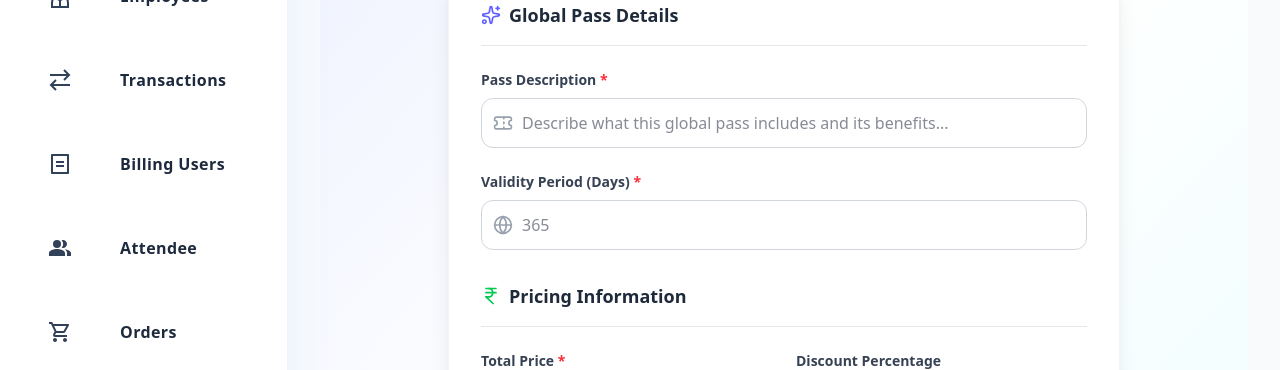
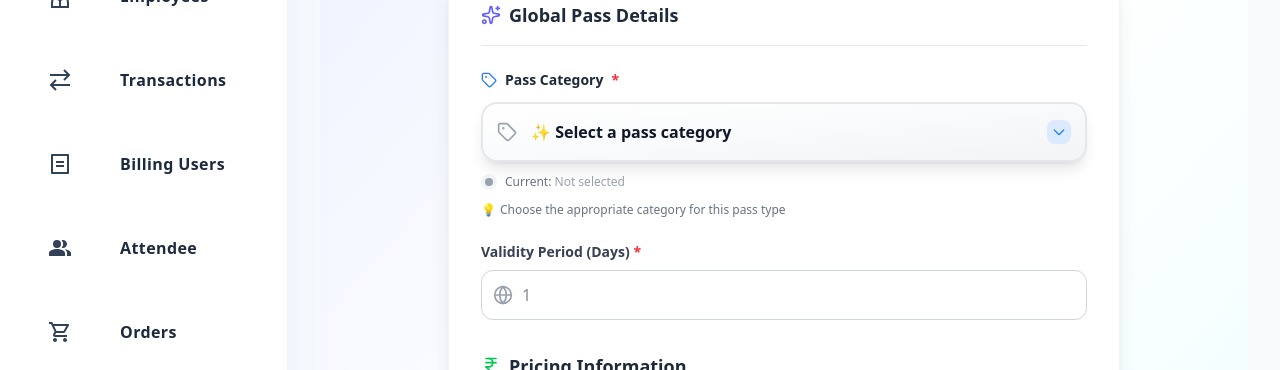
Before and after one commit to dandiyaOrg/event-frontend, a React (Vite) app: page /globalpass/create in a window 1280 px wide. Shown: the part 334-704 px from the top of the page. Built offline with nearby package versions, Linux system fonts and the light colour scheme; no server answers; sample sign-in values are in the browser's storage.

Commit message:
Added few changes in Passes

```diff
--- /dev/null
+++ b/src/Components/GlobalPassTable.jsx
@@ -0,0 +1,63 @@
+// components/PassTable.jsx
+import React, { useState } from 'react';
+import { useParams, useNavigate } from 'react-router-dom';
+import CustomizableTable from '../Components/CustomizableTable';
+import { Plus } from 'lucide-react';
+
+const passesColumns = [
+
+  { key: "category", label: "Category" },
+  { key: "total_price", label: "Unit Price" },
+  { key: "discount_percentage", label: "Discount %" },
+  { key: "final_price", label: "Final Price" },
+];
+
+const GlobalPassTable = (data) => {
+  const { eventId, subEventId } = useParams();
+  const navigate = useNavigate();
+
+  console.log("Passes Data:", data);
+
+  // Extract passes data from your API response structure
+  const passesData = data.data;
+
+  // Format data for display
+  const formatPassData = (passes) => {
+    if (!Array.isArray(passes)) return [];
+
+    return passes.map(pass => ({
+      ...pass,
+      total_price: pass.total_price ? `₹${parseFloat(pass.total_price).toFixed(2)}` : 'N/A',
+      discount_percentage: pass.discount_percentage ? `${parseFloat(pass.discount_percentage)}%` : '0%',
+      final_price: pass.final_price ? `₹${parseFloat(pass.final_price).toFixed(2)}` : 'N/A',
+    }));
+  };
+
+  // Navigate to create pass page
+  const handleNewPass = () => {
+    navigate(`/events/${eventId}/subevents/${subEventId}/passes/create`);
+  };
+
+  // Navigate to pass details page
+  const handleRowClick = (pass) => {
+    navigate(`/events/${eventId}/subevents/${subEventId}/passes/${pass.pass_id}`, {
+      state: { pass }
+    });
+  };
+
+  return (
+    <div className="px-8 min-h-screen bg-gray-50">
+
+        {/* Table */}
+        <div className="bg-white rounded-xl shadow-sm">
+            <CustomizableTable
+            data={formatPassData(passesData)}
+            allColumns={passesColumns}
+            onRowClick={handleRowClick}
+        />
+        </div>
+      </div>
+  );
+};
+
+export default GlobalPassTable;
--- a/src/Components/InputField.jsx
+++ b/src/Components/InputField.jsx
@@ -54,7 +54,7 @@ const InputField = ({
               ? 'border-red-500 bg-red-50'
               : 'border-gray-300 hover:border-gray-400 focus:border-blue-500'
           } ${disabled ? 'bg-gray-100 cursor-not-allowed' : ''}`}
-          {...props}
+
         />
 
         {name === 'password' && (
--- a/src/Pages/GlobalPassCreate.jsx
+++ b/src/Pages/GlobalPassCreate.jsx
@@ -1,5 +1,5 @@
 import React, { useState } from "react";
-import { useNavigate } from "react-router-dom";
+import { useNavigate, useLocation } from "react-router-dom";
 import {
   ArrowLeft,
   Save,
@@ -13,22 +13,24 @@ import {
   Sparkles
 } from "lucide-react";
 import InputField from "../Components/InputField";
-// import { useCreateGlobalPassMutation } from "../features/passTable/PassTableApi"; // Update to use global pass API
+import { useCreatePassMutation } from "../features/passTable/PassTableApi";
 
 const GlobalPassCreate = () => {
   const navigate = useNavigate();
+  const location = useLocation();
+  const state = location.state;
+  const eventId = state;
   const [errors, setErrors] = useState({});
 
-  // Use the create global pass mutation
-//   const [createGlobalPass, { isLoading: isSubmitting }] = " ";
+  const [createGlobalPass, { isLoading, isSubmitting }] = useCreatePassMutation();
 
   const [formData, setFormData] = useState({
+    event_id: eventId,
     category: "",
     total_price: "",
     discount_percentage: "",
     is_active: false,
-    description: "", // Additional field for global passes
-    validity_days: "", // How long the pass is valid
+    validity_days: "",
   });
 
   const handleChange = (e) => {
@@ -76,10 +78,6 @@ const GlobalPassCreate = () => {
         "Discount percentage must be between 0 and 100";
     }
 
-    if (!formData.description.trim()) {
-      newErrors.description = "Description is required for global passes";
-    }
-
     if (!formData.validity_days) {
       newErrors.validity_days = "Validity period is required";
     } else if (parseInt(formData.validity_days) <= 0) {
@@ -108,12 +106,13 @@ const GlobalPassCreate = () => {
     try {
       // Prepare data for global pass API
       const globalPassData = {
+        event_id: eventId,
         category: formData.category.trim(),
         total_price: parseFloat(formData.total_price),
         discount_percentage: parseFloat(formData.discount_percentage) || 0,
         is_active: formData.is_active,
-        description: formData.description.trim(),
-        validity_days: parseInt(formData.validity_days),
+        validity: parseInt(formData.validity_days),
+        is_global: true,
       };
 
       console.log("Submitting global pass data:", globalPassData);
@@ -122,11 +121,7 @@ const GlobalPassCreate = () => {
       await createGlobalPass(globalPassData).unwrap();
 
       // Success - navigate back to global passes list
-      navigate("/global-passes", {
-        state: {
-          message: `Global pass "${formData.category}" has been created successfully!`,
-        },
-      });
+      navigate(-1);
     } catch (error) {
       console.error("Failed to create global pass:", error);
 
@@ -206,9 +201,6 @@ const GlobalPassCreate = () => {
               {/* Category Dropdown */}
               <div className="space-y-3">
 
-
-
-
                 {errors.category && (
                   <div className="flex items-center space-x-2 p-3 bg-red-50 rounded-lg border-l-4 border-red-400">
                     <div className="w-5 h-5 bg-red-100 rounded-full flex items-center justify-center">
@@ -221,21 +213,115 @@ const GlobalPassCreate = () => {
                 )}
               </div>
 
-              {/* Description Field */}
-              <InputField
-                label="Pass Description"
-                name="description"
-                type="textarea"
-                icon={Ticket}
-                placeholder="Describe what this global pass includes and its benefits..."
-                value={formData.description}
-                handleChange={handleChange}
-                errors={errors}
-                required={true}
-                variant="filled"
-                helperText="Detailed description of global pass features and benefits"
-                rows={4}
-              />
+              <div className="space-y-3">
+                <label className="flex items-center space-x-2 text-sm font-semibold text-gray-800 mb-3">
+                  <Tag className="w-4 h-4 text-blue-500" />
+                  <span>Pass Category</span>
+                  <span className="text-red-500">*</span>
+                </label>
+
+                <div className="relative">
+                  <div className="absolute inset-y-0 left-0 pl-4 flex items-center pointer-events-none z-10">
+                    <Tag className="h-5 w-5 text-gray-400" />
+                  </div>
+                  <select
+                    name="category"
+                    value={formData.category}
+                    onChange={handleChange}
+                    className={`w-full pl-12 pr-10 py-4 bg-gradient-to-br from-white via-gray-50 to-gray-100 border-2 rounded-2xl transition-all duration-300 text-gray-900 font-semibold shadow-lg hover:shadow-xl focus:outline-none focus:bg-white appearance-none cursor-pointer backdrop-blur-sm ${
+                      errors.category
+                        ? "border-red-300 focus:border-red-500 focus:ring-4 focus:ring-red-500/20 hover:border-red-400"
+                        : "border-gray-200 focus:border-blue-500 focus:ring-4 focus:ring-blue-500/10 hover:border-blue-300"
+                    } ${formData.category ? "text-gray-900" : "text-gray-500"}`}
+                    required
+                  >
+                    <option
+                      value=""
+                      disabled
+                      className="text-gray-400 font-normal bg-gray-50"
+                    >
+                      ✨ Select a pass category
+                    </option>
+                    <option
+                      value="Full Group"
+                      className="py-3 px-4 text-gray-900 font-medium bg-white hover:bg-blue-50 border-l-4 border-blue-500"
+                    >
+                      👥 Group - Multiple people pass
+                    </option>
+                    <option
+                      value="Full Stag Male"
+                      className="py-3 px-4 text-gray-900 font-medium bg-white hover:bg-green-50 border-l-4 border-green-500"
+                    >
+                      👨 Stag Male - Single male entry
+                    </option>
+                    <option
+                      value="Full Stag Female"
+                      className="py-3 px-4 text-gray-900 font-medium bg-white hover:bg-pink-50 border-l-4 border-pink-500"
+                    >
+                      👩 Stag Female - Single female entry
+                    </option>
+                    <option
+                      value="Full Couple"
+                      className="py-3 px-4 text-gray-900 font-medium bg-white hover:bg-purple-50 border-l-4 border-purple-500"
+                    >
+                      💑 Couple - Two person pass
+                    </option>
+                  </select>
+
+                  {/* Custom dropdown arrow */}
+                  <div className="absolute inset-y-0 right-0 pr-4 flex items-center pointer-events-none">
+                    <div className="w-6 h-6 bg-blue-100 rounded-lg flex items-center justify-center">
+                      <svg
+                        className="w-4 h-4 text-blue-500"
+                        fill="none"
+                        stroke="currentColor"
+                        viewBox="0 0 24 24"
+                      >
+                        <path
+                          strokeLinecap="round"
+                          strokeLinejoin="round"
+                          strokeWidth="2"
+                          d="M19 9l-7 7-7-7"
+                        ></path>
+                      </svg>
+                    </div>
+                  </div>
+                </div>
+
+                {errors.category && (
+                  <div className="flex items-center space-x-2 p-3 bg-red-50 rounded-lg border-l-4 border-red-400">
+                    <div className="w-5 h-5 bg-red-100 rounded-full flex items-center justify-center">
+                      <div className="w-2 h-2 bg-red-500 rounded-full"></div>
+                    </div>
+                    <p className="text-red-600 text-sm font-medium">
+                      {errors.category}
+                    </p>
+                  </div>
+                )}
+
+                <div className="flex items-center space-x-2 mt-2">
+                  <div className="w-4 h-4 bg-gray-100 rounded-full flex items-center justify-center">
+                    <div className="w-2 h-2 bg-gray-400 rounded-full"></div>
+                  </div>
+                  <p className="text-gray-500 text-xs font-medium">
+                    Current:{" "}
+                    {formData.category ? (
+                      <span className="text-blue-600 font-semibold">
+                        {formData.category}
+                      </span>
+                    ) : (
+                      <span className="text-gray-400">Not selected</span>
+                    )}
+                  </p>
+                </div>
+
+                <p className="text-xs text-gray-500 mt-1 flex items-center space-x-1">
+                  <span>💡</span>
+                  <span>
+                    Choose the appropriate category for this pass type
+                  </span>
+                </p>
+              </div>
 
               {/* Validity Days */}
               <InputField
@@ -243,13 +329,13 @@ const GlobalPassCreate = () => {
                 name="validity_days"
                 type="number"
                 icon={Globe}
-                placeholder="365"
+                placeholder="1"
                 value={formData.validity_days}
                 handleChange={handleChange}
                 errors={errors}
                 required={true}
-                min="1"
-                step="1"
+                min={1}
+                step={1}
                 variant="filled"
                 helperText="How many days this pass remains valid after purchase"
               />
@@ -332,14 +418,6 @@ const GlobalPassCreate = () => {
                             ).toFixed(2)}
                           </p>
                         )}
-                    </div>
-                  </div>
-                  <div className="mt-3 pt-3 border-t border-green-200">
-                    <div className="flex justify-between text-sm">
-                      <span className="text-green-700">Valid for:</span>
-                      <span className="font-semibold text-green-800">
-                        {formData.validity_days || 0} days
-                      </span>
                     </div>
                   </div>
                 </div>
```
Also changed, not shown: src/Pages/EventDetails.jsx (+9 -11 lines), src/features/attendee/attendeeApi.js (added, +15 -0 lines), src/features/order/orderApi.js (added, +15 -0 lines).
